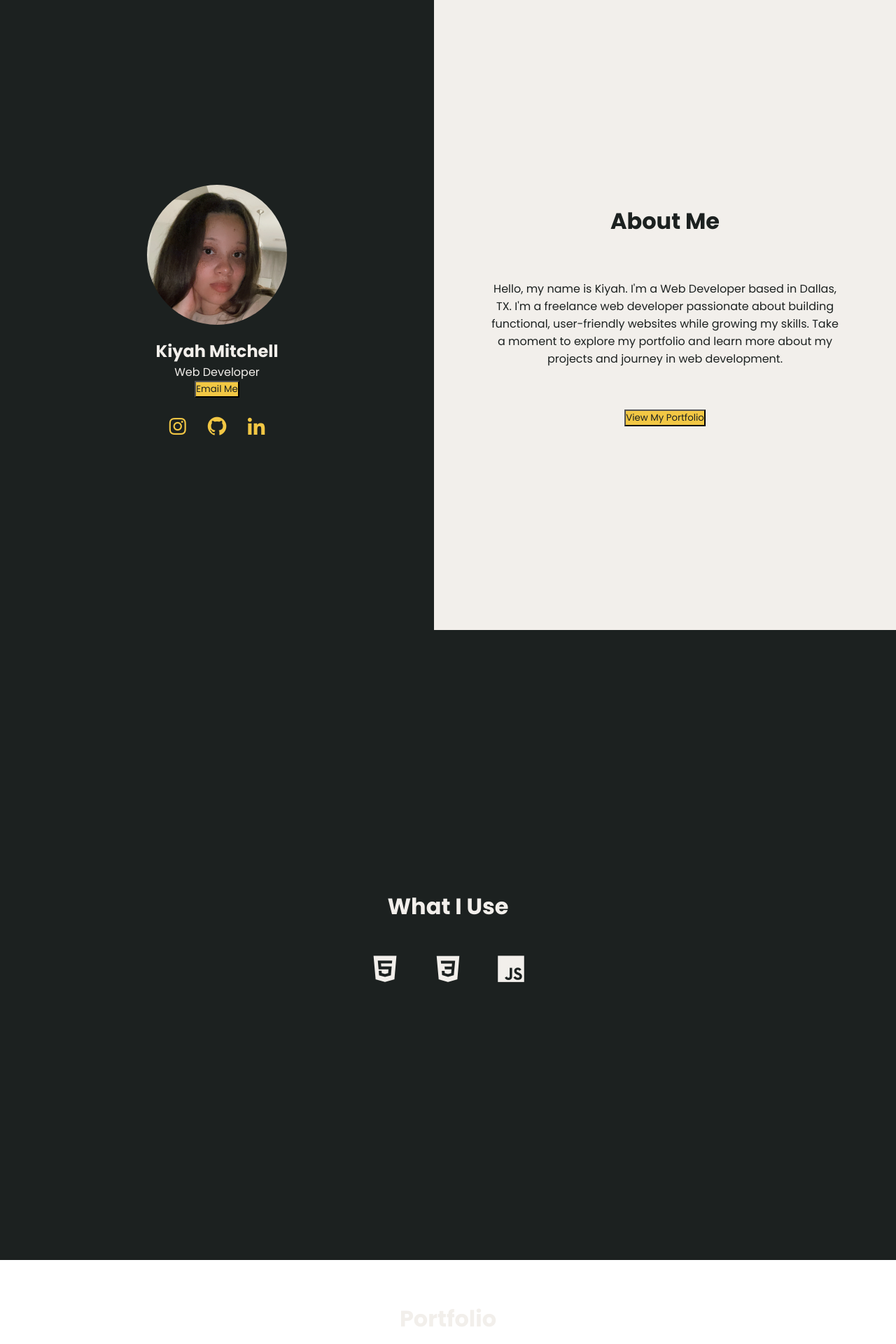
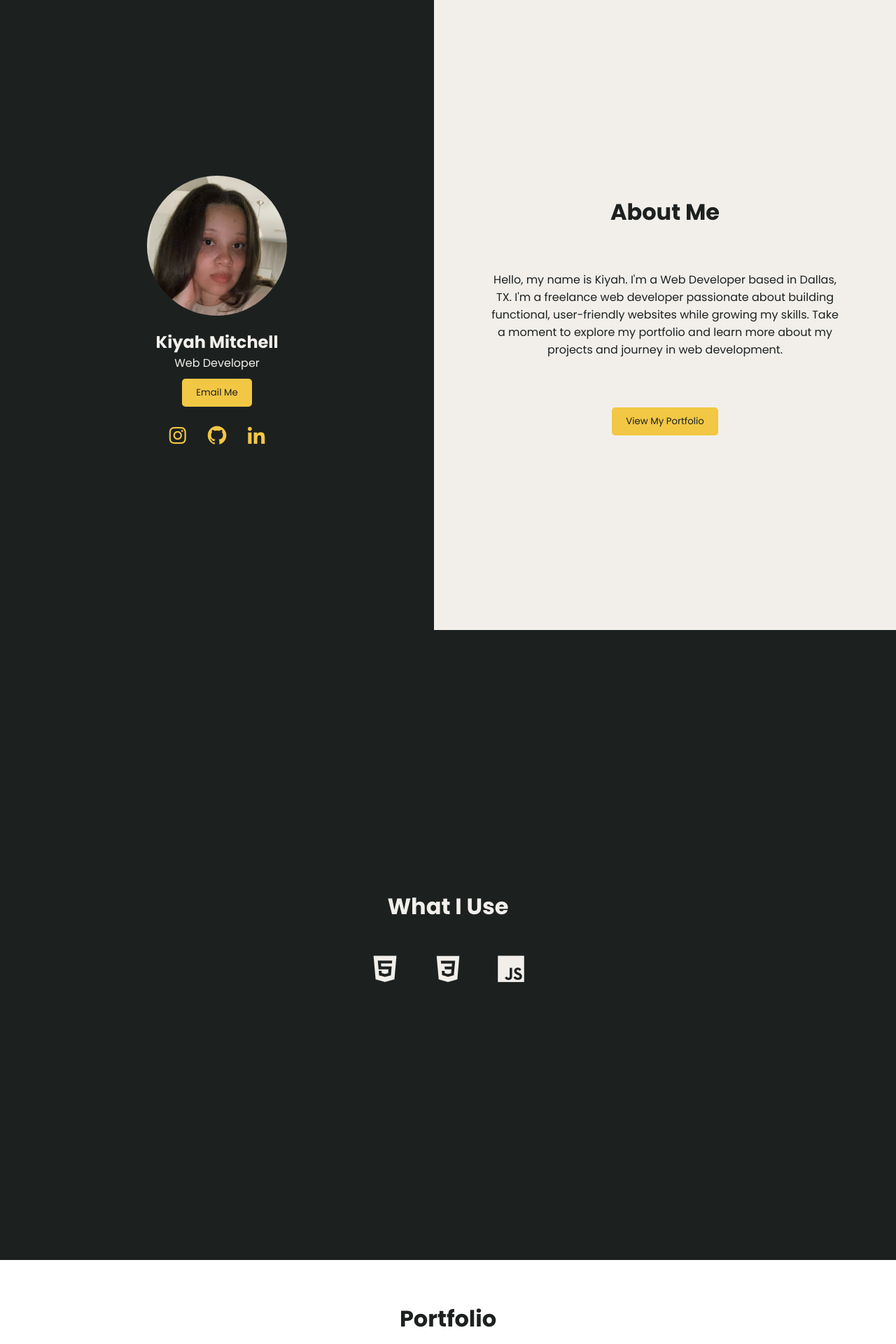
Before and after one commit to kiyahmitchell/kiyahmitchell.github.io, a Jekyll site: the page built from index.html, in a window 1280 px wide. Shown: the top 1920 px of the page at 70% size. Built offline with Jekyll 4.4.1, drawn with Linux system fonts in a browser that asks for light colours.

Commit message:
update css

```diff
--- a/assets/css/styles.css
+++ b/assets/css/styles.css
@@ -138,6 +138,11 @@ header {
   background-color: var(--primary-color);
   color: var(--text-dark);
   transition: background-color var(--transition-speed);
+  border: none;
+  padding: 10px 20px;
+  border-radius: 5px;
+  cursor: pointer;
+  margin-top: 10px;
 }
 
 .email-button:hover,
@@ -209,7 +214,7 @@ header {
 }
 
 .portfolio-title {
-  color: #f2efeb;
+  color: var(--text-dark);
   margin-bottom: 40px;
 }
 
@@ -239,7 +244,7 @@ header {
 }
 
 .portfolio-item:hover {
-  transform: scale(1.1) rotate(2deg);
+  transform: scale(1.1);
   box-shadow: 0 8px 40px rgba(0, 0, 0, 0.5);
 }
 
```
